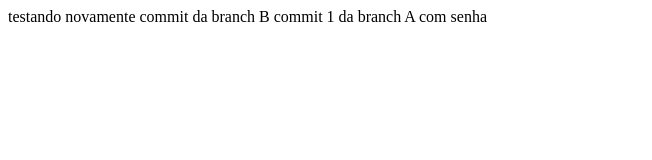
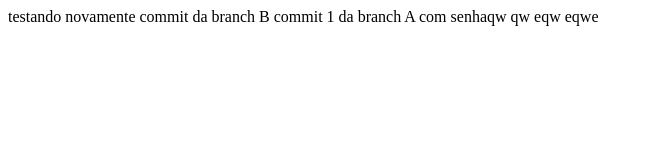
Before and after one commit to AntonioIraildo/meu_projeto_versionado, a plain HTML site: page index.html in a window 1280 px wide. Shown: the whole page, without its empty margins (0-652 px from the left). Drawn offline with Linux system fonts and the light colour scheme.

Commit message:
teste de release

```diff
--- a/index.html
+++ b/index.html
@@ -5,7 +5,7 @@
 		commit da branch B
 		commit 1 da branch A
 
-		com senha
+		com senhaqw qw eqw eqwe
 
 	</body>
 </html>
```
